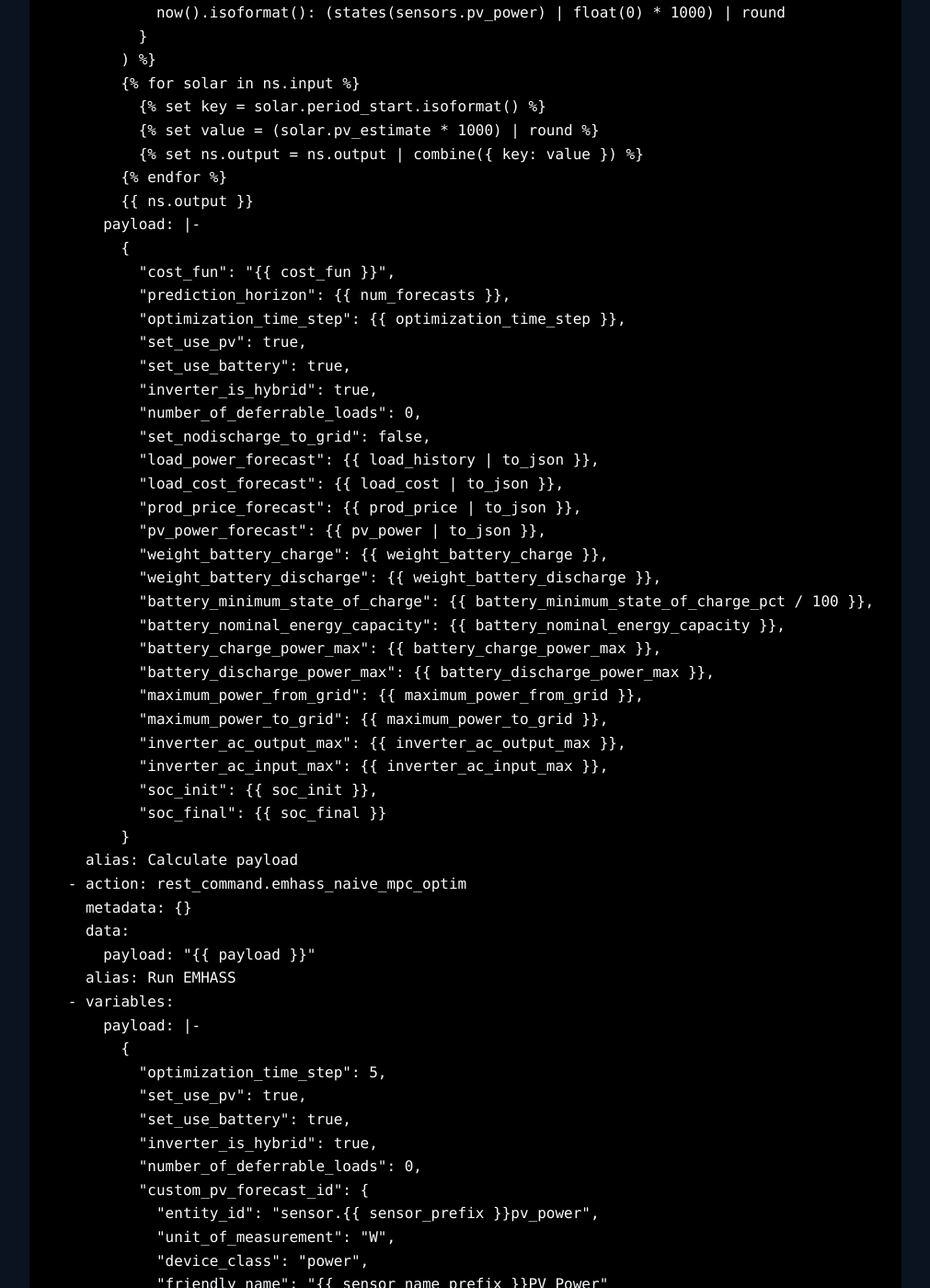
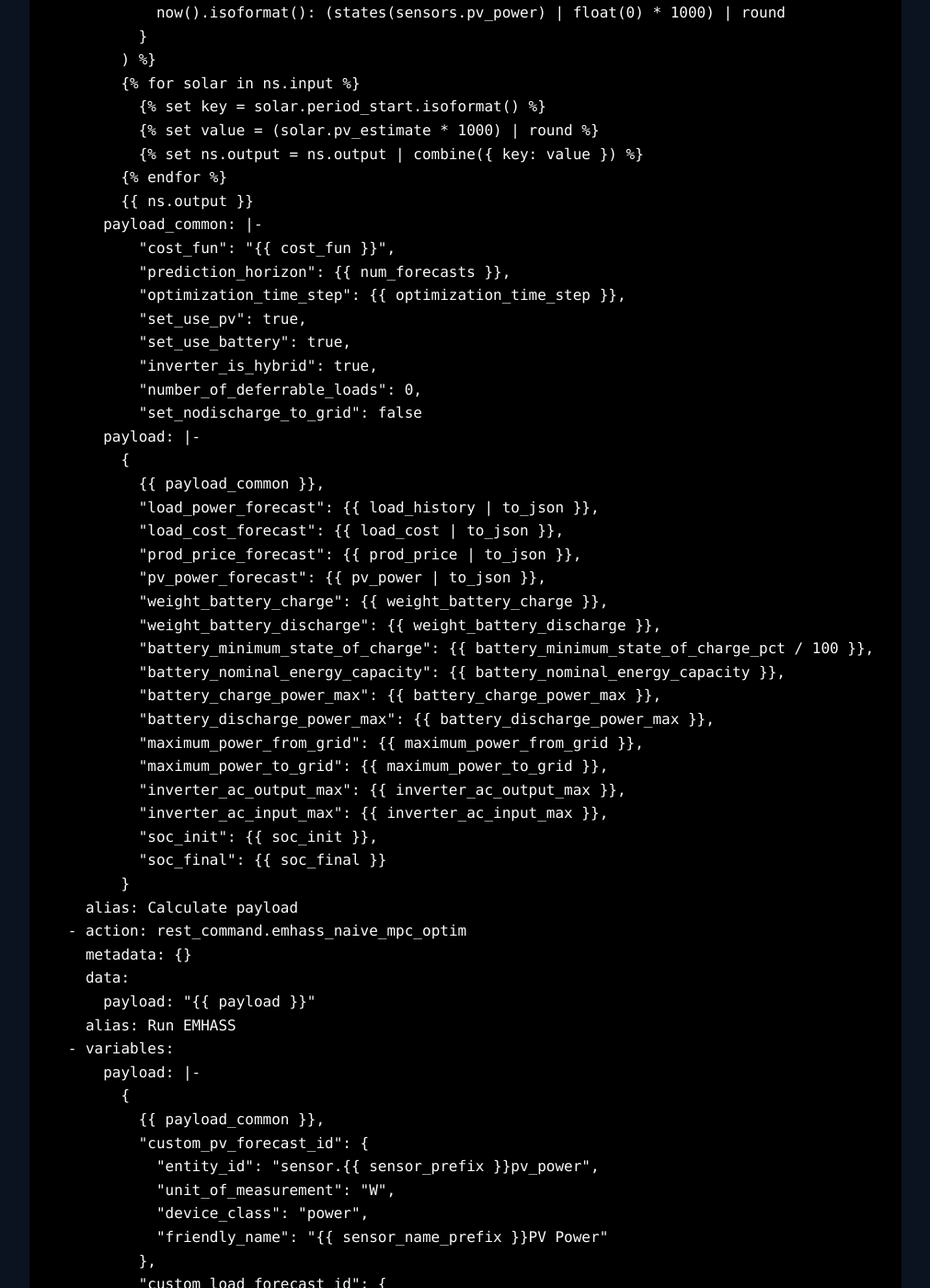
Before and after one commit to AnnableLab/annablelab.github.io, a Jekyll site: the page built from pages/emhass.md, in a window 1280 px wide and 1400 px high, scrolled down 3744 px. Shown: the whole window at 92% size, without its empty margins (134-1145 px from the left). Built offline with Jekyll 4.4.1, drawn with Linux system fonts in a browser that asks for light colours.

Commit message:
Deduplicate params using payload common

```diff
--- a/pages/emhass.md
+++ b/pages/emhass.md
@@ -143,8 +143,7 @@ The critical variables to configure are at the very top.
           {% set ns.output = ns.output | combine({ key: value }) %}
         {% endfor %}
         {{ ns.output }}
-      payload: |-
-        {
+      payload_common: |-
           "cost_fun": "{{ cost_fun }}",
           "prediction_horizon": {{ num_forecasts }},
           "optimization_time_step": {{ optimization_time_step }},
@@ -152,7 +151,10 @@ The critical variables to configure are at the very top.
           "set_use_battery": true,
           "inverter_is_hybrid": true,
           "number_of_deferrable_loads": 0,
-          "set_nodischarge_to_grid": false,
+          "set_nodischarge_to_grid": false
+      payload: |-
+        {
+          {{ payload_common }},
           "load_power_forecast": {{ load_history | to_json }},
           "load_cost_forecast": {{ load_cost | to_json }},
           "prod_price_forecast": {{ prod_price | to_json }},
@@ -179,11 +181,7 @@ The critical variables to configure are at the very top.
   - variables:
       payload: |-
         {
-          "optimization_time_step": 5,
-          "set_use_pv": true,
-          "set_use_battery": true,
-          "inverter_is_hybrid": true,
-          "number_of_deferrable_loads": 0,
+          {{ payload_common }},
           "custom_pv_forecast_id": {
             "entity_id": "sensor.{{ sensor_prefix }}pv_power",
             "unit_of_measurement": "W",
```
